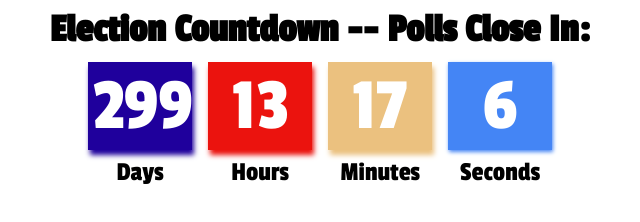
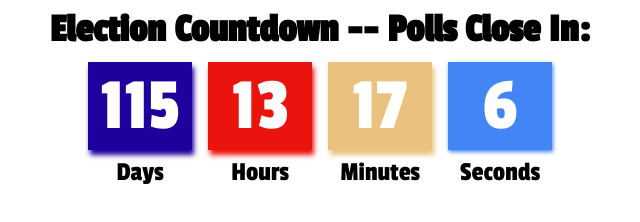
Before and after one commit to ROV-ASD/Election_Countdown_Timer_Main, a website: page index.html in a window 1280 px wide. Shown: the whole page, without its empty margins (320-960 px from the left). Drawn offline with Linux system fonts and the light colour scheme.

Commit message:
Update index.html
Updated timer date

```diff
--- a/index.html
+++ b/index.html
@@ -146,7 +146,7 @@
       // YYYY = Four-digit year (2025)
       // HH:mm:ss = Time in 24-hour format with hours (07), minutes (00), and seconds (00)
 
-      var countDownDate = new Date("Nov 8, 2025 20:00:00").getTime();   // <-- SET COUNTDOWN TIMER DATE HERE
+      var countDownDate = new Date("May 8, 2025 20:00:00").getTime();   // <-- SET COUNTDOWN TIMER DATE HERE
 
       // Update the count down every 1 second
       var x = setInterval(function () {
```
